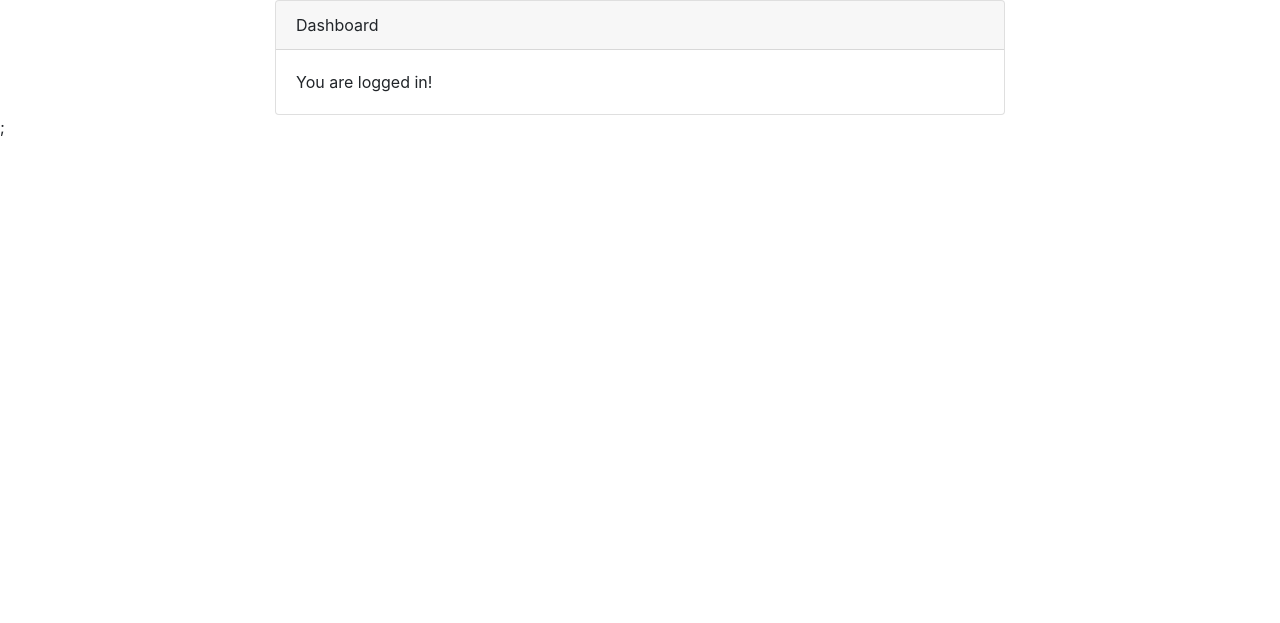
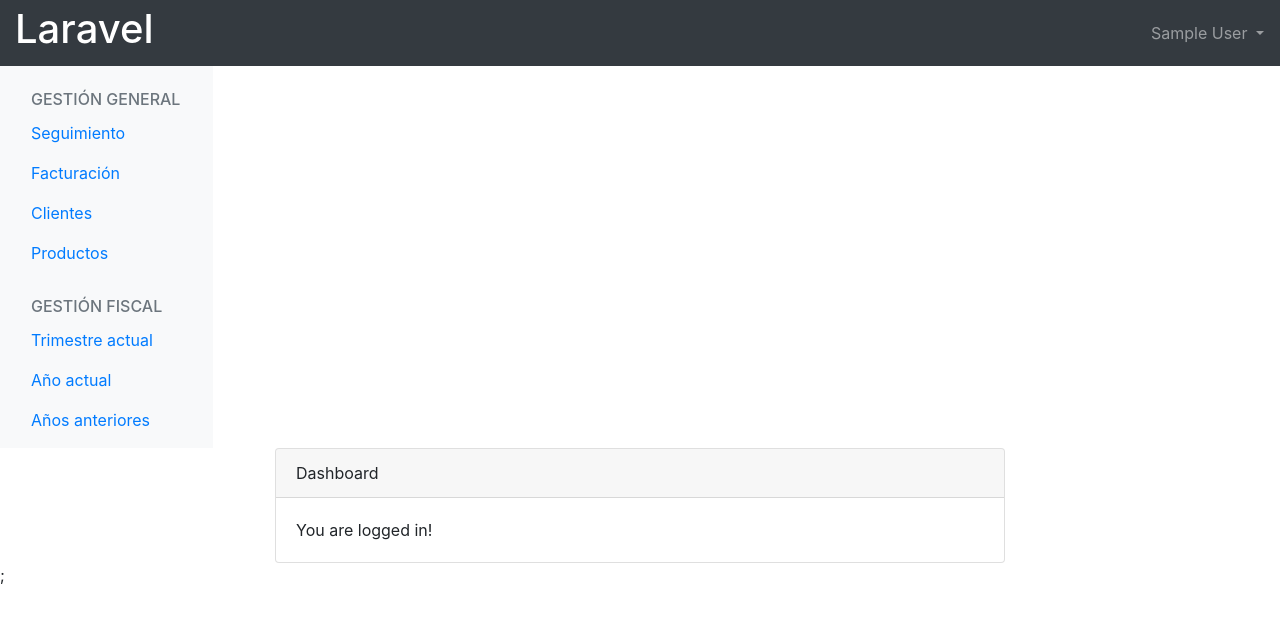
Before and after one commit to anrosalesfdez/MiProyectoFP, a Laravel app: page /home in a window 1280 px wide. Shown: the top 623 px of the page. Run offline with Laravel 8, Linux system fonts and the light colour scheme; the visitor is signed in with stand-in values (Sample User, id 1); style sheets or scripts are compiled from the project's sources.

Commit message:
vista home

```diff
--- a/resources/views/home.blade.php
+++ b/resources/views/home.blade.php
@@ -1,7 +1,93 @@
 @extends('layouts.app')
 
 @section('content')
-<div class="container">
+<nav class="navbar navbar-dark sticky-top bg-dark flex-md-nowrap p-0">
+    <a class="navbar-brand col-sm-3 col-md-2 mr-0" href="{{ url('/') }}">
+        <h1>{{ config('app.name', 'MiProyecto') }}</h1>
+    </a>
+    <ul class="navbar-nav px-3">
+        <li class="nav-item dropdown">
+            <a id="navbarDropdown" class="nav-link dropdown-toggle" href="#" role="button" data-toggle="dropdown" aria-haspopup="true" aria-expanded="false" v-pre>
+                {{ Auth::user()->name }} <span class="caret"></span>
+            </a>
+            <div class="dropdown-menu dropdown-menu-right" aria-labelledby="navbarDropdown">
+                <a class="dropdown-item" href="{{ route('logout') }}"
+                    onclick="event.preventDefault();
+                    document.getElementById('logout-form').submit();">
+                    {{ __('Logout') }}
+                </a>
+                <form id="logout-form" action="{{ route('logout') }}" method="POST" style="display: none;">
+                    @csrf
+                </form>
+            </div>
+        </li>
+    </ul>
+</nav>
+
+<div class="container-fluid">
+    <div class="row">
+        <!--Define la nav lateral-->
+        <nav class="col-md-2 d-none d-md-block bg-light sidebar">
+            <div class="sidebar-sticky">
+                <h6 class="sidebar-heading d-flex justify-content-between align-items-center px-3 mt-4 mb-1 text-muted">
+                    <span>GESTIÓN GENERAL</span>
+                    </h6>
+                <ul class="nav flex-column">
+                    <li class="nav-item">
+                        <a class="nav-link" href="3">
+                        <span data-feather="home"></span>
+                        Seguimiento
+                        <span class="sr-only"></span>
+                        </a>
+                    </li>
+                    <li class="nav-item">
+                        <a class="nav-link" href="#">
+                        <span data-feather="file"></span>
+                        Facturación
+                        </a>
+                    </li>
+                    <li class="nav-item">
+                        <a class="nav-link" href="#">
+                        <span data-feather="users"></span>
+                        Clientes
+                        </a>
+                    </li>
+                    <li class="nav-item">
+                        <a class="nav-link" href="#">
+                        <span data-feather="list"></span>
+                        Productos
+                        </a>
+                    </li>
+                </ul>
+
+                <h6 class="sidebar-heading d-flex justify-content-between align-items-center px-3 mt-4 mb-1 text-muted">
+                <span>GESTIÓN FISCAL</span>
+                </h6>
+                <ul class="nav flex-column mb-2">
+                <li class="nav-item">
+                    <a class="nav-link" href="#">
+                    <span data-feather="file-text"></span>
+                    Trimestre actual
+                    </a>
+                </li>
+                <li class="nav-item">
+                    <a class="nav-link" href="#">
+                    <span data-feather="file-text"></span>
+                    Año actual
+                    </a>
+                </li>
+                <li class="nav-item">
+                    <a class="nav-link" href="#">
+                    <span data-feather="file-text"></span>
+                    Años anteriores
+                    </a>
+                </li>
+                </ul>
+            </div>
+        </nav>
+
+        <!--Contenido central que carga por js-->
+        <div class="container" id="app">
             <div class="row justify-content-center">
                 <div class="col-md-8">
                     <div class="card">
@@ -20,4 +106,6 @@
                 </div>
             </div>
         </div>
+    </div>
+</div>
 @endsection
```
Lines whose indentation alone changed are shown as unchanged.
